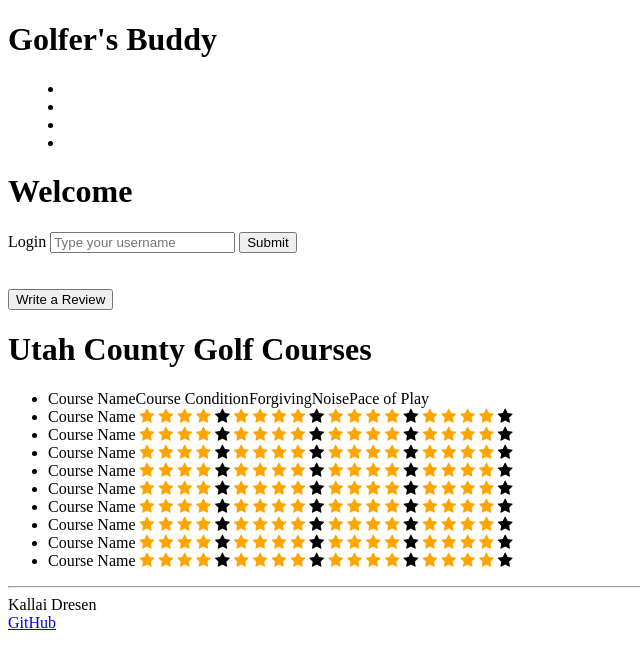
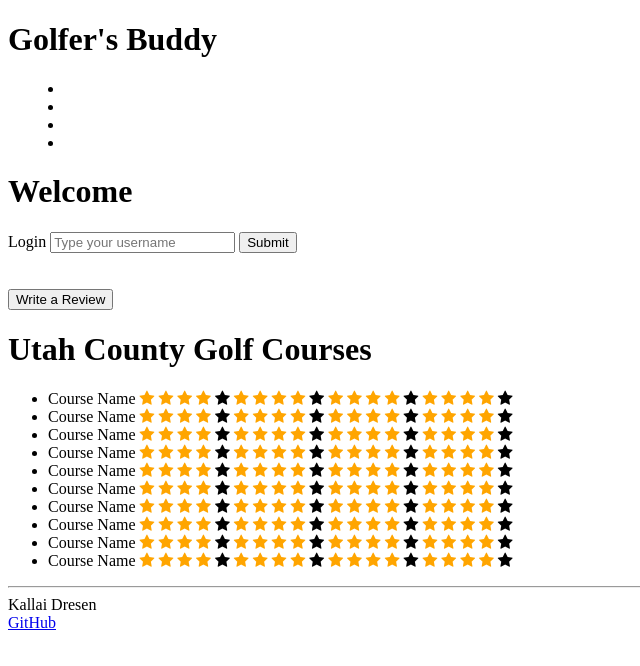
Before and after one commit to kdresen/CS260, a plain HTML site: page index.html in a window 1280 px wide. Shown: the whole page, without its empty margins (0-640 px from the left). Drawn offline with Linux system fonts and the light colour scheme.

Commit message:
small change to course list ratings

```diff
--- a/index.html
+++ b/index.html
@@ -44,8 +44,31 @@
 
             <h1>Utah County Golf Courses</h1>
             <ul>
-                <li><span class="label">Course Name</span><span class="label">Course Condition</span><span class="label">Forgiving</span><span class="label">Noise</span><span class="label">Pace of Play</span></li>
                 <li><span class="name">Course Name</span><span class="rating">
+                    <span class="fa fa-star checked"></span>
+                    <span class="fa fa-star checked"></span>
+                    <span class="fa fa-star checked"></span>
+                    <span class="fa fa-star checked"></span>
+                    <span class="fa fa-star"></span></span>
+                    <span class="rating">
+                    <span class="fa fa-star checked"></span>
+                    <span class="fa fa-star checked"></span>
+                    <span class="fa fa-star checked"></span>
+                    <span class="fa fa-star checked"></span>
+                    <span class="fa fa-star"></span></span>
+                    <span class="rating">
+                    <span class="fa fa-star checked"></span>
+                    <span class="fa fa-star checked"></span>
+                    <span class="fa fa-star checked"></span>
+                    <span class="fa fa-star checked"></span>
+                    <span class="fa fa-star"></span></span>
+                    <span class="rating">
+                    <span class="fa fa-star checked"></span>
+                    <span class="fa fa-star checked"></span>
+                    <span class="fa fa-star checked"></span>
+                    <span class="fa fa-star checked"></span>
+                    <span class="fa fa-star"></span></span></li>
+                    <li><span class="name">Course Name</span><span class="rating">
                     <span class="fa fa-star checked"></span>
                     <span class="fa fa-star checked"></span>
                     <span class="fa fa-star checked"></span>
```
